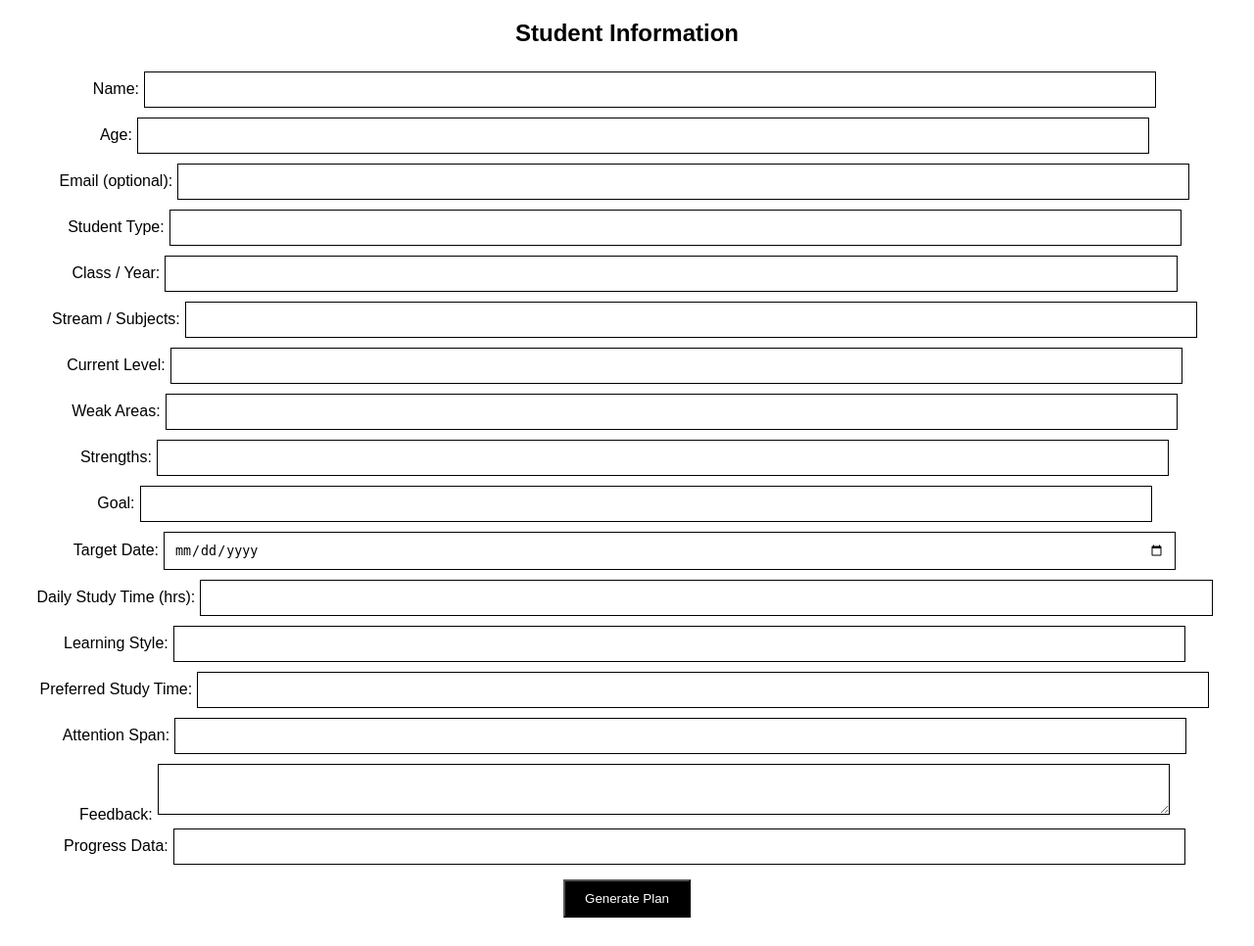
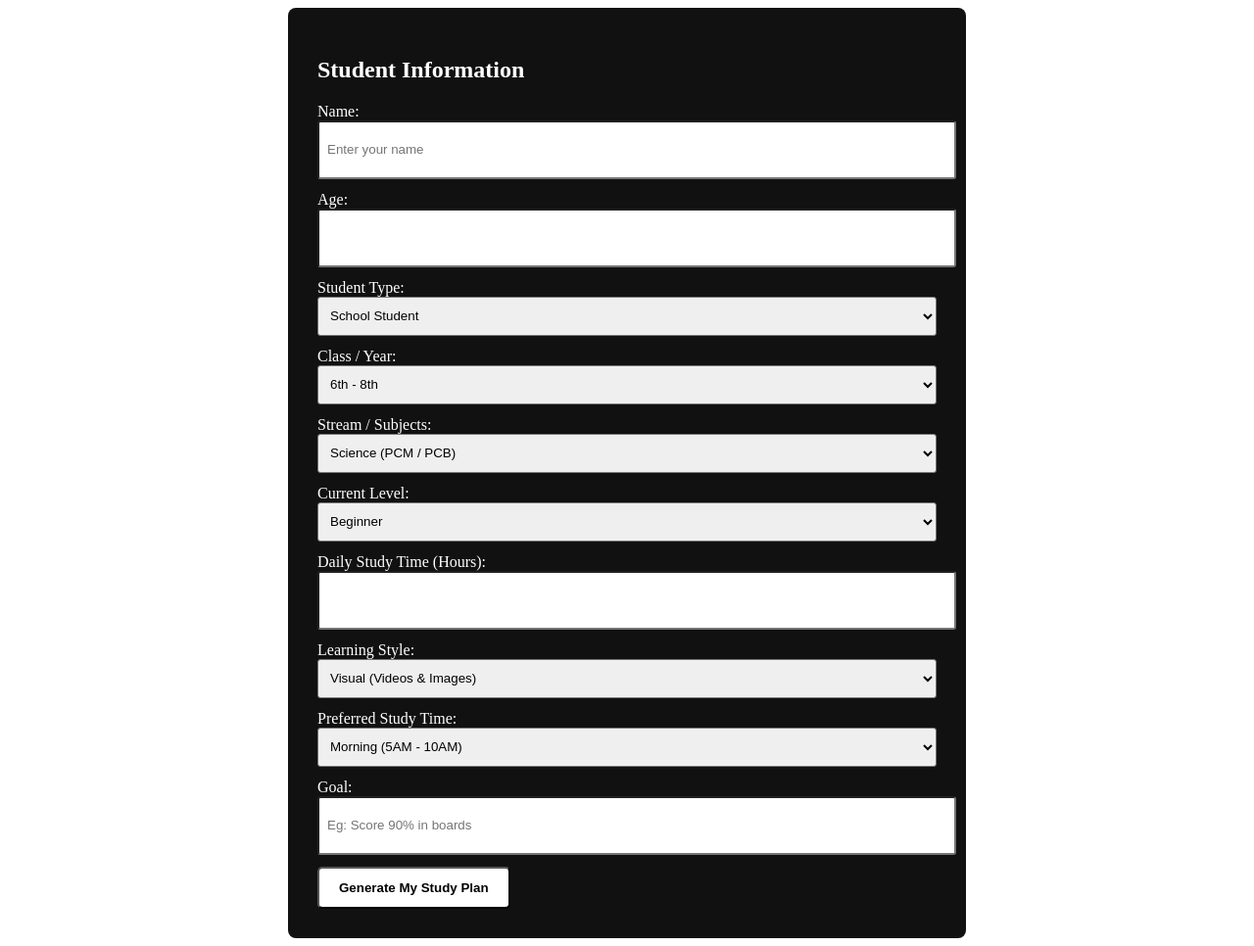
Before and after one commit to jhajhariaanandi100-100/GrowIQ, a Flask app: page /form in a window 1280 px wide. Shown: the whole page at 98% size. Before the commit the page ends 937 px from the top, so only its background shows below. Run offline with Flask 3, Linux system fonts and the light colour scheme.

Commit message:
changes for a better webpage

```diff
--- a/static/style.css
+++ b/static/style.css
@@ -1,31 +1,42 @@
-body {
-    background: #ffffff;
-    color: #000;
-    font-family: Arial, sans-serif;
+/* Home Page */
+.home {
+    background-color: black;
+    color: white;
     text-align: center;
-}
-
-input, textarea {
-    width: 80%;
-    padding: 10px;
-    margin: 5px;
-    border: 1px solid black;
-}
-
-button, .btn {
-    background: #000;
-    color: #fff;
-    padding: 10px 20px;
-    margin: 10px;
-    text-decoration: none;
-    display: inline-block;
+    display: flex;
+    justify-content: center;
+    align-items: center;
+    height: 100vh;
 }
 
 .logo {
     width: 200px;
-    height: auto;
+    margin-bottom: 20px;
 }
 
-.center {
-    margin-top: 50px;
+.btn {
+    background: white;
+    color: black;
+    padding: 12px 20px;
+    text-decoration: none;
+    font-weight: bold;
+    border-radius: 5px;
 }
+
+/* Form Page */
+.form-container {
+    width: 50%;
+    margin: auto;
+    background: #111;
+    padding: 30px;
+    color: white;
+    border-radius: 8px;
+}
+
+input, select {
+    width: 100%;
+    height: 40px;
+    margin-bottom: 12px;
+    border-radius: 3px;
+    padding: 8px;
+}
--- a/templates/form.html
+++ b/templates/form.html
@@ -1,33 +1,78 @@
 <!DOCTYPE html>
-<html>
+<html lang="en">
 <head>
-    <title>Student Form</title>
+    <meta charset="UTF-8">
+    <title>Study Planner Form</title>
     <link rel="stylesheet" href="{{ url_for('static', filename='style.css') }}">
 </head>
+
 <body>
-<h2>Student Information</h2>
+<div class="form-container">
+    <h2>Student Information</h2>
 
-<form action="/generate-plan" method="POST">
-    <label>Name:</label><input name="name" required><br>
-    <label>Age:</label><input name="age"><br>
-    <label>Email (optional):</label><input name="email"><br>
-    <label>Student Type:</label><input name="type"><br>
-    <label>Class / Year:</label><input name="class"><br>
-    <label>Stream / Subjects:</label><input name="stream"><br>
-    <label>Current Level:</label><input name="level"><br>
-    <label>Weak Areas:</label><input name="weak_areas"><br>
-    <label>Strengths:</label><input name="strengths"><br>
-    <label>Goal:</label><input name="goal"><br>
-    <label>Target Date:</label><input type="date" name="target_date"><br>
-    <label>Daily Study Time (hrs):</label><input name="daily_time"><br>
-    <label>Learning Style:</label><input name="style"><br>
-    <label>Preferred Study Time:</label><input name="study_time"><br>
-    <label>Attention Span:</label><input name="attention"><br>
-    <label>Feedback:</label><textarea name="feedback"></textarea><br>
-    <label>Progress Data:</label><input name="progress"><br>
+    <form action="/plan" method="POST">
 
-    <button type="submit">Generate Plan</button>
-</form>
+        <label>Name:</label>
+        <input type="text" name="name" placeholder="Enter your name">
 
+        <label>Age:</label>
+        <input type="number" name="age" min="8" max="40">
+
+        <label>Student Type:</label>
+        <select name="type">
+            <option>School Student</option>
+            <option>College Student</option>
+            <option>Competitive Exam Aspirant</option>
+        </select>
+
+        <label>Class / Year:</label>
+        <select name="class">
+            <option>6th - 8th</option>
+            <option>9th</option>
+            <option>10th</option>
+            <option>11th</option>
+            <option>12th</option>
+            <option>Undergraduate</option>
+        </select>
+
+        <label>Stream / Subjects:</label>
+        <select name="stream">
+            <option>Science (PCM / PCB)</option>
+            <option>Commerce</option>
+            <option>Humanities / Arts</option>
+            <option>Computer Science / IT</option>
+        </select>
+
+        <label>Current Level:</label>
+        <select name="level">
+            <option>Beginner</option>
+            <option>Intermediate</option>
+            <option>Advanced</option>
+        </select>
+
+        <label>Daily Study Time (Hours):</label>
+        <input type="number" name="hours" min="1" max="12">
+
+        <label>Learning Style:</label>
+        <select name="learning">
+            <option>Visual (Videos & Images)</option>
+            <option>Auditory (Listening & Discussion)</option>
+            <option>Kinesthetic (Practice by Doing)</option>
+        </select>
+
+        <label>Preferred Study Time:</label>
+        <select name="time">
+            <option>Morning (5AM - 10AM)</option>
+            <option>Afternoon (12PM - 4PM)</option>
+            <option>Evening (5PM - 9PM)</option>
+            <option>Night (10PM - 1AM)</option>
+        </select>
+
+        <label>Goal:</label>
+        <input type="text" name="goal" placeholder="Eg: Score 90% in boards">
+
+        <button type="submit" class="btn">Generate My Study Plan</button>
+    </form>
+</div>
 </body>
 </html>
--- a/web.py
+++ b/web.py
@@ -18,9 +18,28 @@ def form():
 # Process Form & Generate Plan
 @app.route("/generate-plan", methods=["POST"])
 def generate_plan():
-    data = request.form.to_dict()
 
-    # Save student data to JSON file
+    data = {
+        "name": request.form.get("name"),
+        "age": request.form.get("age"),
+        "email": request.form.get("email"),
+        "student_type": request.form.get("student_type"),
+        "class_year": request.form.get("class_year"),
+        "stream": request.form.get("stream"),
+        "level": request.form.get("level"),
+        "weak_areas": request.form.get("weak_areas"),
+        "strengths": request.form.get("strengths"),
+        "goal": request.form.get("goal"),
+        "target_date": request.form.get("target_date"),
+        "daily_time": request.form.get("daily_time"),
+        "learning_style": request.form.get("learning_style"),
+        "preferred_time": request.form.get("preferred_time"),
+        "attention_span": request.form.get("attention_span"),
+        "feedback": request.form.get("feedback"),
+        "progress_data": request.form.get("progress_data")
+    }
+
+    # Save data to JSON file
     if os.path.exists(DATA_FILE):
         students = json.load(open(DATA_FILE))
     else:
@@ -29,28 +48,58 @@ def generate_plan():
     students.append(data)
     json.dump(students, open(DATA_FILE, "w"), indent=4)
 
-    # Generate simple study plan logic (free AI style)
-    stream = data.get("stream", "")
-    weak = data.get("weak_areas", "")
-    goal = data.get("goal", "")
-    time = data.get("daily_time", "")
+    # ---- Personalized Plan Logic ---- #
 
+    stream = data["stream"]
+    weak = data["weak_areas"]
+    strengths = data["strengths"]
+    time = data["daily_time"]
+    learning = data["learning_style"]
+    goal = data["goal"]
+    pref = data["preferred_time"]
+
+    # Plan output text
     plan = f"""
     🌱 GrowIQ Personalized Study Plan
-    ---------------------------------
+    -------------------------------------------
+
+    👤 Student: {data['name']}
     🎯 Goal: {goal}
+    📅 Target Date: {data['target_date']}
     📚 Stream / Subjects: {stream}
-    🔻 Weak Areas to Improve: {weak}
     ⏳ Daily Study Time: {time} hours
+    📌 Preferred Study Time: {pref}
+    🧠 Learning Style: {learning}
 
-    📌 Weekly Plan:
-    - Mon–Wed: Focus on weak subjects for 60% of your time
-    - Thu–Fri: Revision + Practice worksheets
-    - Sat: Mock test or quiz + analyze mistakes
-    - Sun: Rest + Light revision
+    🔻 Weak Areas:
+    {weak}
+
+    ⭐ Strengths:
+    {strengths}
+
+    --------------------------------------------
+
+    📌 Suggested Weekly Routine:
+    • Mon–Wed → Focus on weak areas (70% time)
+    • Thu–Fri → Practice + revision
+    • Saturday → Mock tests, quiz, practice worksheets
+    • Sunday → Rest + light revision + mental health break
+
+    🎯 Special Tips for {learning} Learners:
+    {"Use videos, diagrams, and mind maps." if learning == "Visual" else ""}
+    {"Record voice notes & listen, group study works best." if learning == "Auditory" else ""}
+    {"Learn by doing: practical tasks, exercises, experiments." if learning == "Kinesthetic" else ""}
+
+    --------------------------------------------
 
     ⭐ Strength Strategy:
-    Continue practicing strong areas for confidence.
+    Keep practicing strong areas to build confidence & motivation.
+
+    🚀 Progress Review:
+    Check progress every Sunday, update weak areas & adjust plan.
+
+    ❤️ Remember:
+    Your growth is not a race. Grow at your pace with GrowIQ!
     """
 
     return render_template("plan.html", data=data, plan=plan)
```
Also changed, not shown: templates/index.html (+8 -7 lines).
